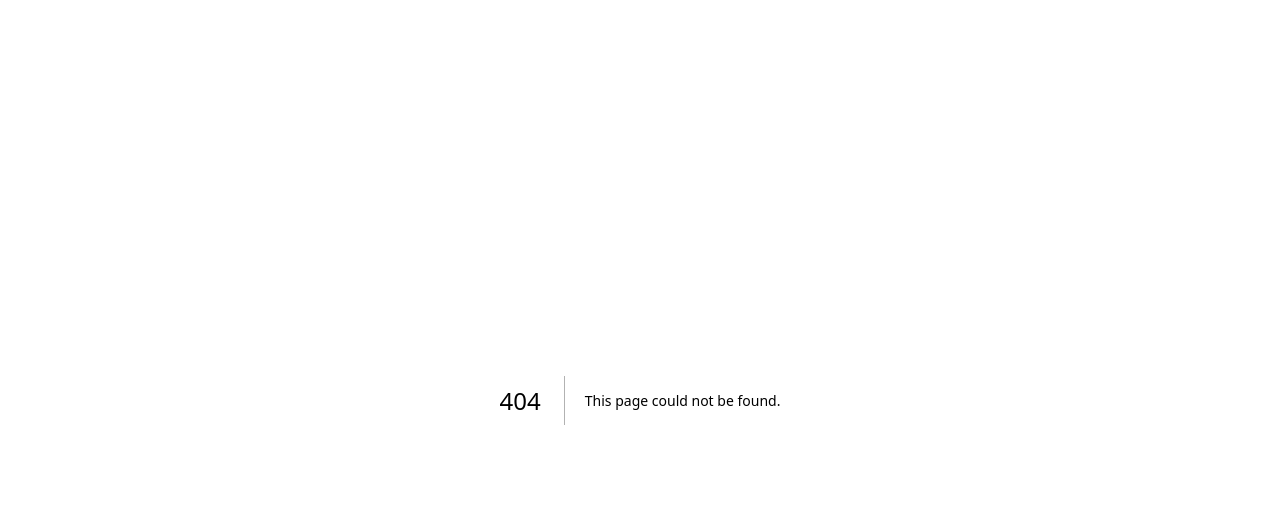
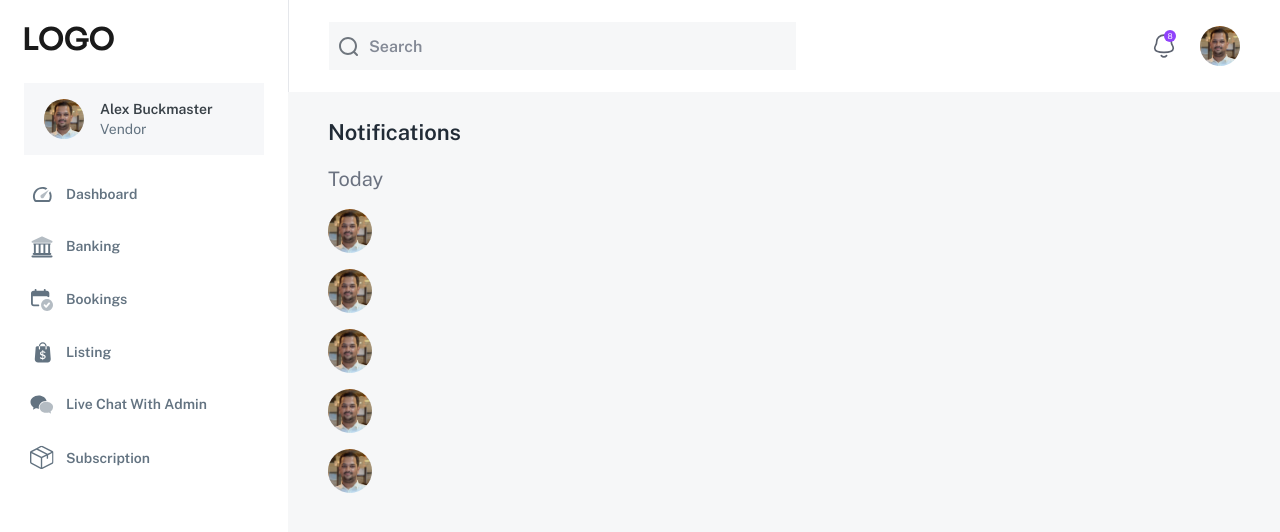
Before and after one commit to AkbarOpediatech/book-the-party-d, a Next.js app: page /dashboard/vendor/notifications in a window 1280 px wide. Before the commit this address had no page. Shown: the top 532 px of the page. Built offline with nearby package versions, Linux system fonts and the light colour scheme.

Commit message:
notificatiob page create

```diff
--- a/src/app/(dashboard)/components/DashboardTopbar.tsx
+++ b/src/app/(dashboard)/components/DashboardTopbar.tsx
@@ -2,6 +2,7 @@ import { Menu, MenuButton, MenuItem, MenuItems } from '@headlessui/react'
 import { ArrowRightEndOnRectangleIcon, Bars3Icon, WrenchScrewdriverIcon } from '@heroicons/react/16/solid'
 import Image from 'next/image'
 import Link from 'next/link'
+import DashboardButton from './DashboardButton'
 import Avater from '/public/assets/avatar.jpeg'
 import ICNotification from '/public/assets/ic_notification.svg'
 
@@ -52,6 +53,14 @@ const DashboardTopbar: React.FC<IProps> = ({ setSidebarOpen }) => {
                   notification 2
                 </div>
               </MenuItem>
+              <MenuItem>
+                <DashboardButton
+                  name="See All"
+                  type="link"
+                  linkUrl="/dashboard/vendor/notifications"
+                  className="m-2 flex justify-center"
+                />
+              </MenuItem>
             </MenuItems>
           </Menu>
 
--- /dev/null
+++ b/src/app/(dashboard)/dashboard/vendor/notifications/page.tsx
@@ -0,0 +1,24 @@
+import Image from 'next/image'
+import avater from '/public/assets/avatar.jpeg'
+const Notifications = () => {
+  return (
+    <div>
+      <p className="mb-4 text-[22px] font-semibold text-clr-36">Notifications</p>
+      <div className="flex flex-col gap-4">
+        <p className="text-xl text-gray-500">Today</p>
+
+        {[1, 2, 3, 4, 5].map((data, index) => (
+          <div key={index}>
+            <div>
+              <div className="size-11 overflow-hidden rounded-full">
+                <Image className="object-cover" src={avater} alt="pic" />
+              </div>
+            </div>
+          </div>
+        ))}
+      </div>
+    </div>
+  )
+}
+
+export default Notifications
```
